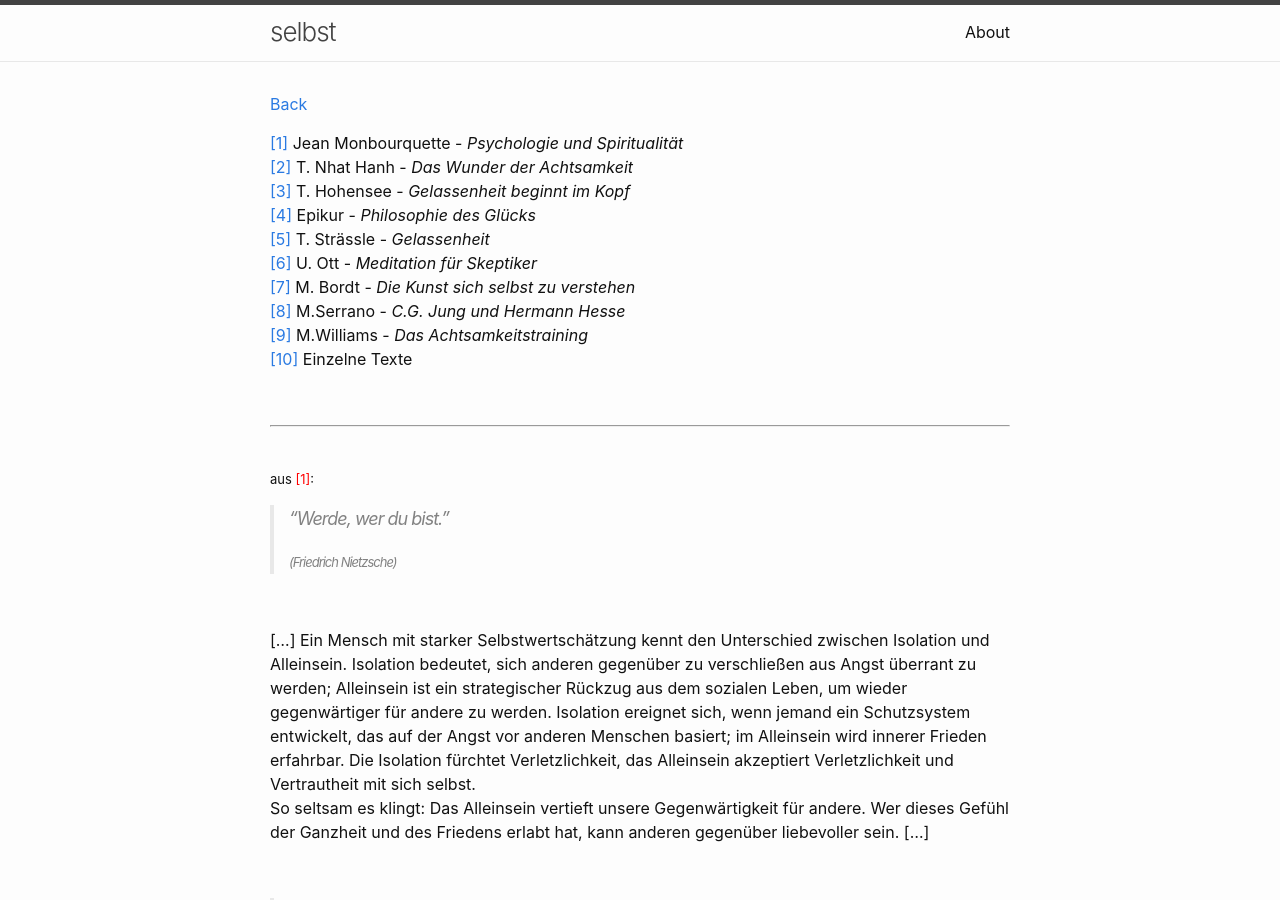
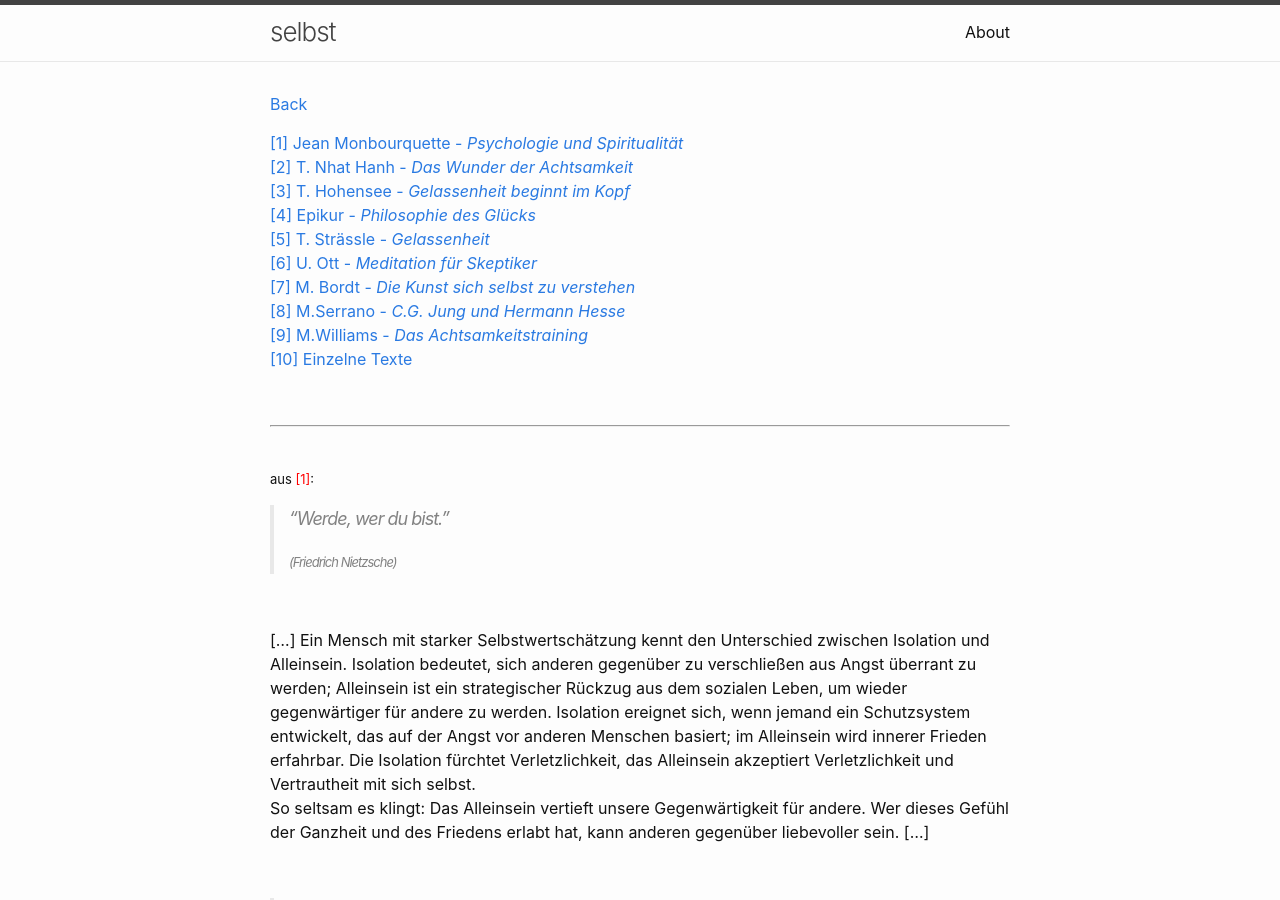
Before and after one commit to Hautaklyttn/-selbst-, a Jekyll site: the page built from docs/various.md, in a window 1280 px wide and 900 px high. Built offline with Jekyll 4.4.1, drawn with Linux system fonts in a browser that asks for light colours.

Commit message:
Text additions

```diff
--- a/docs/various.md
+++ b/docs/various.md
@@ -4,16 +4,16 @@ layout: default
 
 [Back](./)
 
-[[1]](#book1) Jean Monbourquette - *Psychologie und Spiritualität*
-[[2]](#book2) T. Nhat Hanh - *Das Wunder der Achtsamkeit*
-[[3]](#book3) T. Hohensee - *Gelassenheit beginnt im Kopf*
-[[4]](#book4) Epikur - *Philosophie des Glücks*
-[[5]](#book5) T. Strässle - *Gelassenheit*
-[[6]](#book6) U. Ott - *Meditation für Skeptiker*
-[[7]](#book7) M. Bordt - *Die Kunst sich selbst zu verstehen*
-[[8]](#book8) M.Serrano - *C.G. Jung und Hermann Hesse*
-[[9]](#book9) M.Williams - *Das Achtsamkeitstraining*
-[[10]](#book10) Einzelne Texte
+[[1] Jean Monbourquette - *Psychologie und Spiritualität*](#book1)
+[[2] T. Nhat Hanh - *Das Wunder der Achtsamkeit*](#book2)
+[[3] T. Hohensee - *Gelassenheit beginnt im Kopf*](#book3)
+[[4] Epikur - *Philosophie des Glücks*](#book4)
+[[5] T. Strässle - *Gelassenheit*](#book5)
+[[6] U. Ott - *Meditation für Skeptiker*](#book6)
+[[7] M. Bordt - *Die Kunst sich selbst zu verstehen*](#book7)
+[[8] M.Serrano - *C.G. Jung und Hermann Hesse*](#book8)
+[[9] M.Williams - *Das Achtsamkeitstraining*](#book9)
+[[10] Einzelne Texte](#book10)
 
 &nbsp;
 
```
Also changed, not shown: docs/eTolle.md (+3 -3 lines), docs/eTolle_SS.md (+10 -10 lines), docs/hHesse.md (+8 -8 lines).
